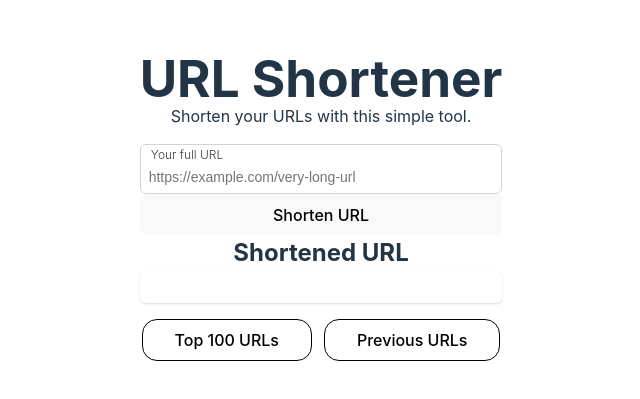
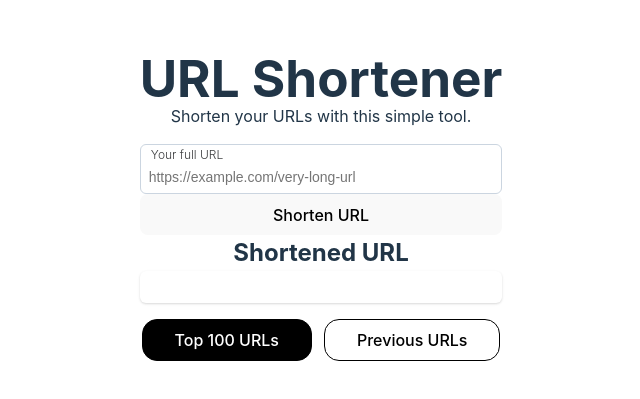
Before and after one commit to kheynerz/url-shortener, a React (Vite) app: page / in a window 1280 px wide. Shown: the part 185-584 px from the top of the page, without its empty margins (319-959 px from the left). Built offline with nearby package versions, Linux system fonts and the light colour scheme; no server answers.

Commit message:
Add fallback prop and condition for default route activation

```diff
--- a/src/components/Tabs/Tabs.tsx
+++ b/src/components/Tabs/Tabs.tsx
@@ -5,11 +5,12 @@ import useHash from 'src/hooks/usePathname'
 interface TabProps {
   href: string
   text: string
+  fallback?: boolean
 }
-export const Tab = ({href, text}: TabProps) => {
+export const Tab = ({href, text, fallback = false}: TabProps) => {
   const hash = useHash()
 
-  const isActive = hash.includes(href)
+  const isActive = hash.includes(href) || fallback && hash === ""
 
   return <li className={`tab-item ${isActive ? 'active' : ''}`}>
     <a href={href}>{text}</a>
--- a/src/components/UrlOverview.tsx
+++ b/src/components/UrlOverview.tsx
@@ -4,7 +4,7 @@ const UrlOverview = () => {
   return (
     <section>
         <Tabs>
-            <Tab href='#top-urls' text={"Top 100 URLs"}/>
+            <Tab href='#top-urls' text={"Top 100 URLs"} fallback/>
             <Tab href='#previous-urls' text={"Previous URLs"}/>
         </Tabs>
     </section>
```
